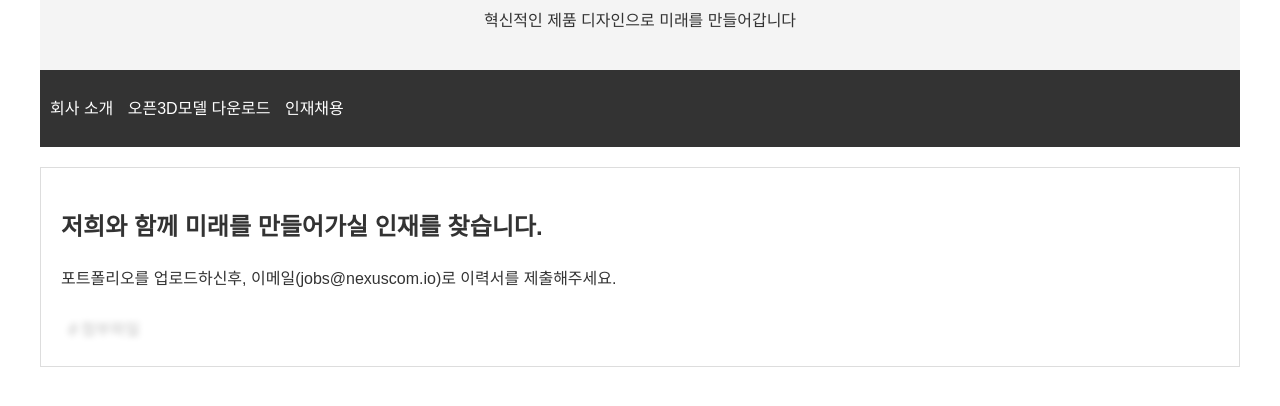
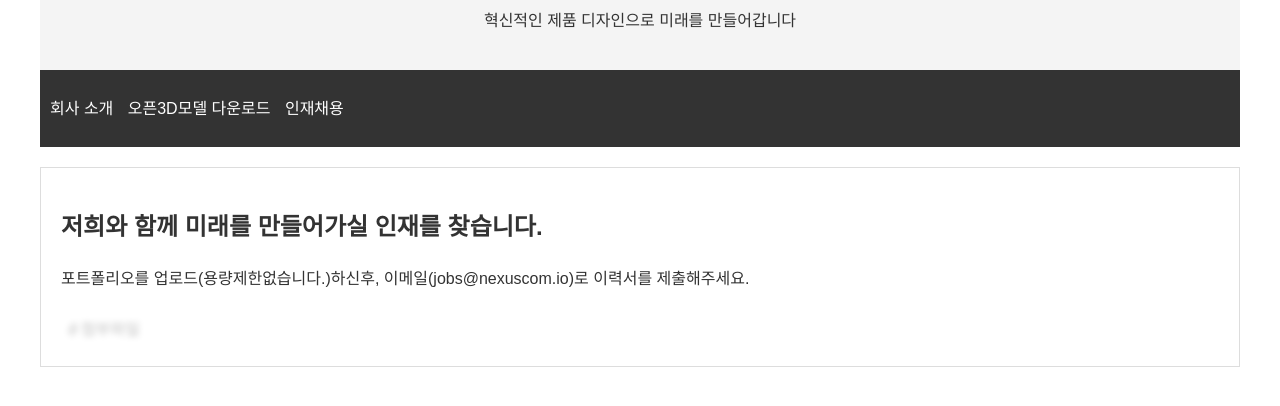
Before and after one commit to fileclip-cloud/fileclip-cloud.github.io, a plain HTML site: page job.html in a window 1280 px wide. Shown: the part 126-532 px from the top of the page. Drawn offline with Linux system fonts and the light colour scheme.

Commit message:
Update job.html

```diff
--- a/job.html
+++ b/job.html
@@ -76,7 +76,7 @@
 
     <section id="about">
         <h2>저희와 함께 미래를 만들어가실 인재를 찾습니다.</h2>
-        <p>포트폴리오를 업로드하신후, 이메일(jobs@nexuscom.io)로 이력서를 제출해주세요. </p>
+        <p>포트폴리오를 업로드(용량제한없습니다.)하신후, 이메일(jobs@nexuscom.io)로 이력서를 제출해주세요. </p>
         <iframe
        srcdoc="𝜃&nbsp;첨부파일"
          style="filter: blur(3px);opacity: 25%;"
```
